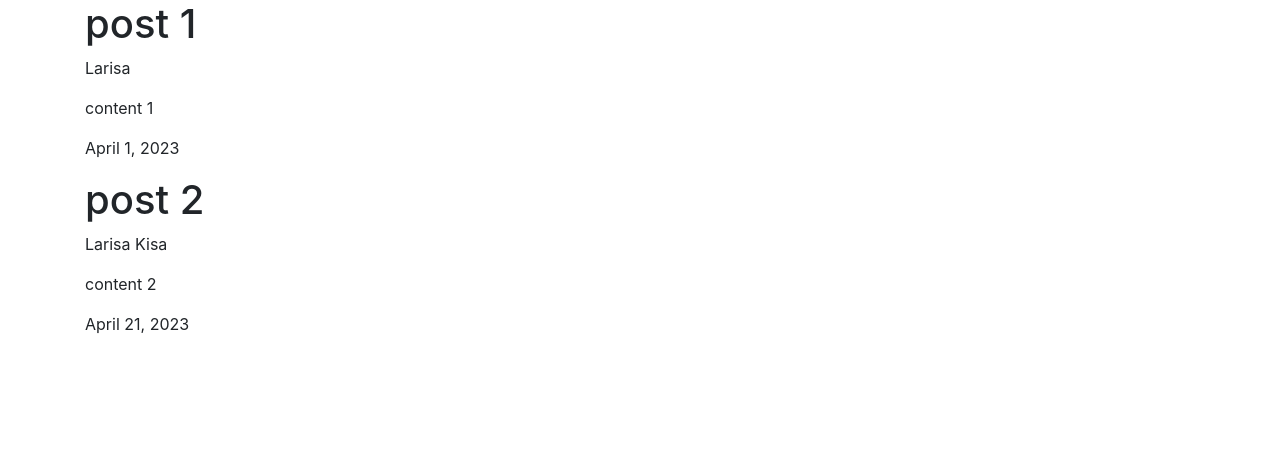
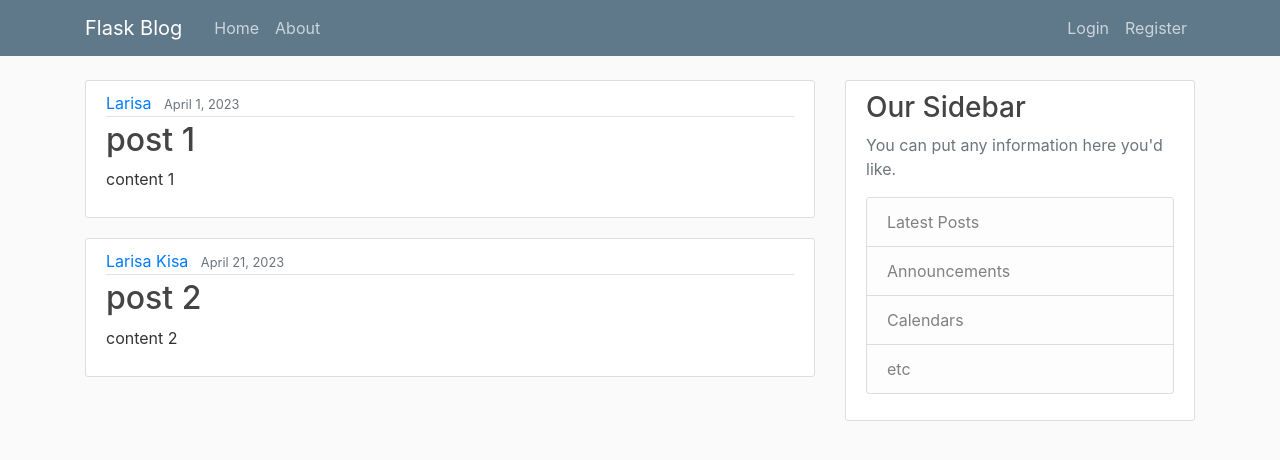
Before and after one commit to lakookoo/flask-blog, a Flask app: page / in a window 1280 px wide. Shown: the top 460 px of the page. Run offline with Flask 3, Linux system fonts and the light colour scheme.

Commit message:
L2.3 add navbar, article, and styles into static folder

```diff
--- a/flaskblog.py
+++ b/flaskblog.py
@@ -1,4 +1,4 @@
-from flask import Flask, render_template
+from flask import Flask, render_template, url_for
 
 app = Flask(__name__)
 
@@ -24,7 +24,7 @@ def hello():
 
 @app.route("/about")
 def about():
-    return render_template('about.html', title='About')
+    return render_template('about.html')
 
 if __name__ == '__main__':
     app.run(debug=True)
--- /dev/null
+++ b/static/main.css
@@ -0,0 +1,80 @@
+body {
+    background: #fafafa;
+    color: #333333;
+    margin-top: 5rem;
+  }
+
+  h1, h2, h3, h4, h5, h6 {
+    color: #444444;
+  }
+
+  .bg-steel {
+    background-color: #5f788a;
+  }
+
+  .site-header .navbar-nav .nav-link {
+    color: #cbd5db;
+  }
+
+  .site-header .navbar-nav .nav-link:hover {
+    color: #ffffff;
+  }
+
+  .site-header .navbar-nav .nav-link.active {
+    font-weight: 500;
+  }
+
+  .content-section {
+    background: #ffffff;
+    padding: 10px 20px;
+    border: 1px solid #dddddd;
+    border-radius: 3px;
+    margin-bottom: 20px;
+  }
+
+  .article-title {
+    color: #444444;
+  }
+
+  a.article-title:hover {
+    color: #428bca;
+    text-decoration: none;
+  }
+
+  .article-content {
+    white-space: pre-line;
+  }
+
+  .article-img {
+    height: 65px;
+    width: 65px;
+    margin-right: 16px;
+  }
+
+  .article-metadata {
+    padding-bottom: 1px;
+    margin-bottom: 4px;
+    border-bottom: 1px solid #e3e3e3
+  }
+
+  .article-metadata a:hover {
+    color: #333;
+    text-decoration: none;
+  }
+
+  .article-svg {
+    width: 25px;
+    height: 25px;
+    vertical-align: middle;
+  }
+
+  .account-img {
+    height: 125px;
+    width: 125px;
+    margin-right: 20px;
+    margin-bottom: 16px;
+  }
+
+  .account-heading {
+    font-size: 2.5rem;
+  }
--- a/templates/home.html
+++ b/templates/home.html
@@ -1,9 +1,15 @@
 {% extends "layout.html"%}
 {% block content %}
     {% for post in posts %}
-        <h1> {{ post.title }}</h1>
-        <p> {{ post.author }}</p>
-        <p> {{ post.content }}</p>
-        <p> {{ post.date_posted }}</p>
+        <article class="media content-section">
+            <div class="media-body">
+            <div class="article-metadata">
+                <a class="mr-2" href="#">{{ post.author }}</a>
+                <small class="text-muted">{{ post.date_posted }}</small>
+            </div>
+            <h2><a class="article-title" href="#">{{ post.title }}</a></h2>
+            <p class="article-content">{{ post.content }}</p>
+            </div>
+        </article>
     {% endfor %}
 {% endblock content%}
--- a/templates/layout.html
+++ b/templates/layout.html
@@ -8,22 +8,56 @@
 
         <!-- Bootstrap CSS -->
         <link rel="stylesheet" href="https://cdn.jsdelivr.net/npm/bootstrap@4.4.1/dist/css/bootstrap.min.css" integrity="sha384-Vkoo8x4CGsO3+Hhxv8T/Q5PaXtkKtu6ug5TOeNV6gBiFeWPGFN9MuhOf23Q9Ifjh" crossorigin="anonymous">
+        <link rel="stylesheet" type="text/css" href="{{ url_for('static', filename='main.css')}}"
 
-        {% if title %}
-            <title>Flask Blog {{ title }}</title>
-        {% else %}
-            <title>Flask Blog </title>
-        {% endif %}
     </head>
     <body>
-        <div class="container">
-            {% block content %}
-            {% endblock %}
+        <header class="site-header">
+            <nav class="navbar navbar-expand-md navbar-dark bg-steel fixed-top">
+              <div class="container">
+                <a class="navbar-brand mr-4" href="/">Flask Blog</a>
+                <button class="navbar-toggler" type="button" data-toggle="collapse" data-target="#navbarToggle" aria-controls="navbarToggle" aria-expanded="false" aria-label="Toggle navigation">
+                  <span class="navbar-toggler-icon"></span>
+                </button>
+                <div class="collapse navbar-collapse" id="navbarToggle">
+                  <div class="navbar-nav mr-auto">
+                    <a class="nav-item nav-link" href="/">Home</a>
+                    <a class="nav-item nav-link" href="/about">About</a>
+                  </div>
+                  <!-- Navbar Right Side -->
+                  <div class="navbar-nav">
+                    <a class="nav-item nav-link" href="/login">Login</a>
+                    <a class="nav-item nav-link" href="/register">Register</a>
+                  </div>
+                </div>
+              </div>
+            </nav>
+          </header>
+          <main role="main" class="container">
+            <div class="row">
+              <div class="col-md-8">
+                {% block content %}{% endblock %}
+              </div>
+              <div class="col-md-4">
+                <div class="content-section">
+                  <h3>Our Sidebar</h3>
+                  <p class='text-muted'>You can put any information here you'd like.
+                    <ul class="list-group">
+                      <li class="list-group-item list-group-item-light">Latest Posts</li>
+                      <li class="list-group-item list-group-item-light">Announcements</li>
+                      <li class="list-group-item list-group-item-light">Calendars</li>
+                      <li class="list-group-item list-group-item-light">etc</li>
+                    </ul>
+                  </p>
+                </div>
+              </div>
+            </div>
+
             <!-- Optional JavaScript -->
             <!-- jQuery first, then Popper.js, then Bootstrap JS -->
             <script src="https://code.jquery.com/jquery-3.4.1.slim.min.js" integrity="sha384-J6qa4849blE2+poT4WnyKhv5vZF5SrPo0iEjwBvKU7imGFAV0wwj1yYfoRSJoZ+n" crossorigin="anonymous"></script>
             <script src="https://cdn.jsdelivr.net/npm/popper.js@1.16.0/dist/umd/popper.min.js" integrity="sha384-Q6E9RHvbIyZFJoft+2mJbHaEWldlvI9IOYy5n3zV9zzTtmI3UksdQRVvoxMfooAo" crossorigin="anonymous"></script>
             <script src="https://cdn.jsdelivr.net/npm/bootstrap@4.4.1/dist/js/bootstrap.min.js" integrity="sha384-wfSDF2E50Y2D1uUdj0O3uMBJnjuUD4Ih7YwaYd1iqfktj0Uod8GCExl3Og8ifwB6" crossorigin="anonymous"></script>
-         </div>
+        </main>
     </body>
 </html>
```
